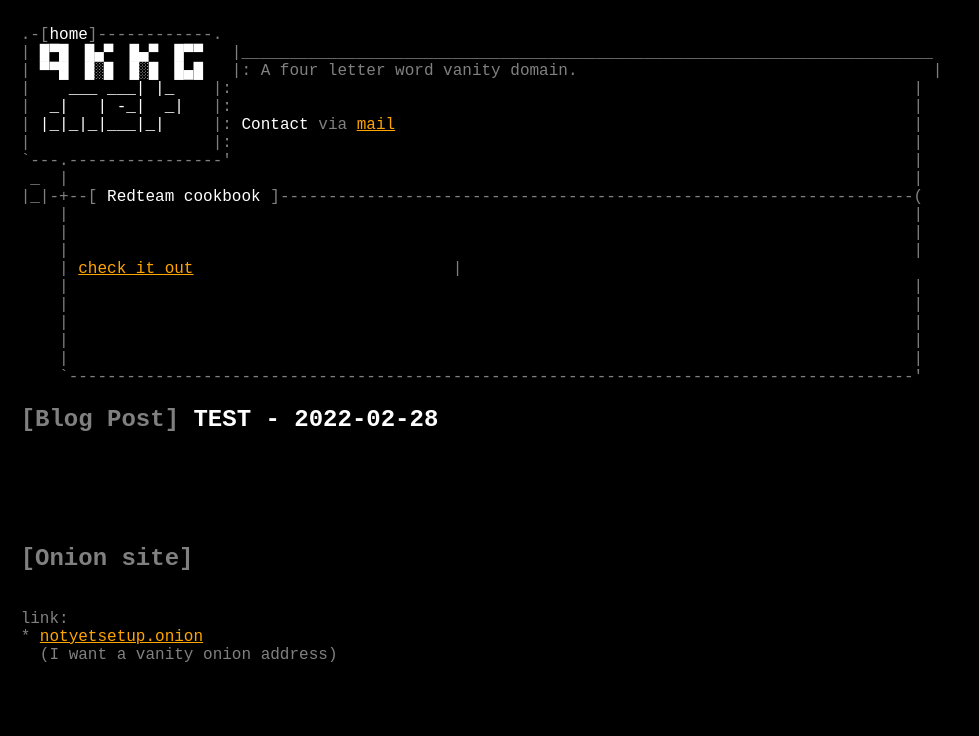
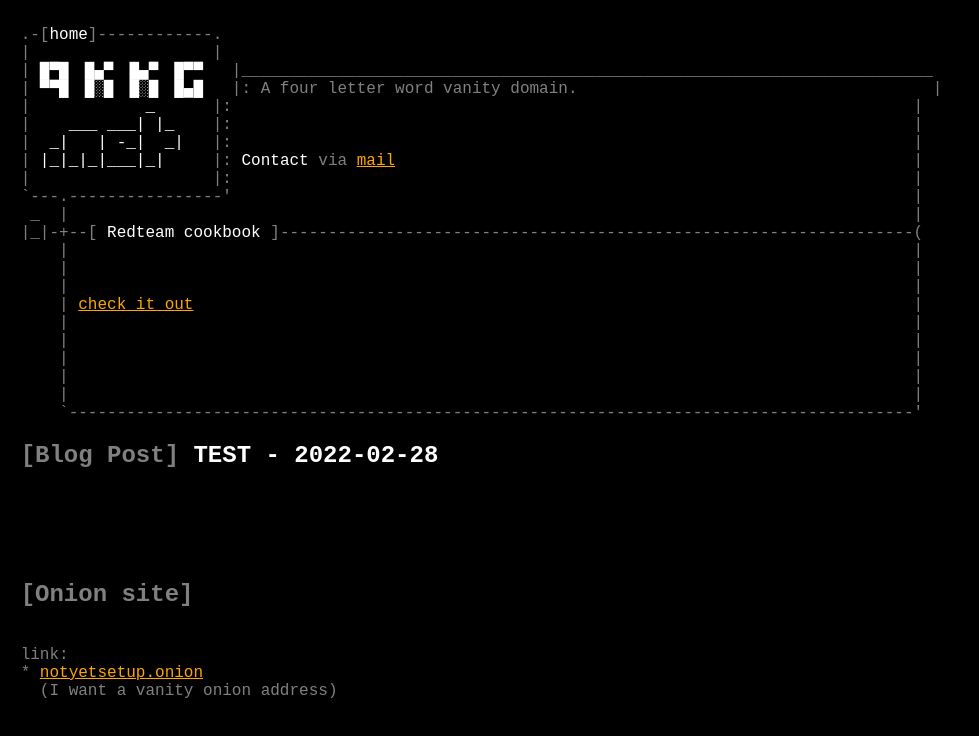
Before and after one commit to xenilen/xenilen.github.io, a plain HTML site: page index.html in a window 1280 px wide. Shown: the whole page, without its empty margins (0-979 px from the left). Drawn offline with Linux system fonts and the light colour scheme.

Commit message:
Update index.html

```diff
--- a/index.html
+++ b/index.html
@@ -27,8 +27,10 @@ h2, b {
 
 <div class="pre">
 .-[<font color="white">home</font>]------------.
+| <font color="white">                  </font>|
 | <font color="white">█▀█ █▄▀ █▄▀ █▀▀  </font> |________________________________________________________________________
 | <font color="white">▀▀█ █░█ █░█ █▄█  </font> |: A four letter word vanity domain.                                     |
+| <font color="white">           _     </font> |:                                                                       |
 | <font color="white">   ___ ___| |_   </font> |:                                                                       |
 | <font color="white"> _|   | -_|  _|  </font> |:                                                                       |
 | <font color="white">|_|_|_|___|_|    </font> |: <font color="white">Contact</font> via <a href="mailto:qkkg@qkkg.net">mail</a>                                                      |
@@ -39,7 +41,7 @@ h2, b {
     |                                                                                        |
     |                                                                                        |
     |                                                                                        |
-    | <a href="https://qkkg.net/redteam_cookbook">check it out</a>                           |
+    | <a href="https://qkkg.net/redteam_cookbook">check it out</a>                                                                           |
     |                                                                                        |
     |                                                                                        |
     |                                                                                        |
```
